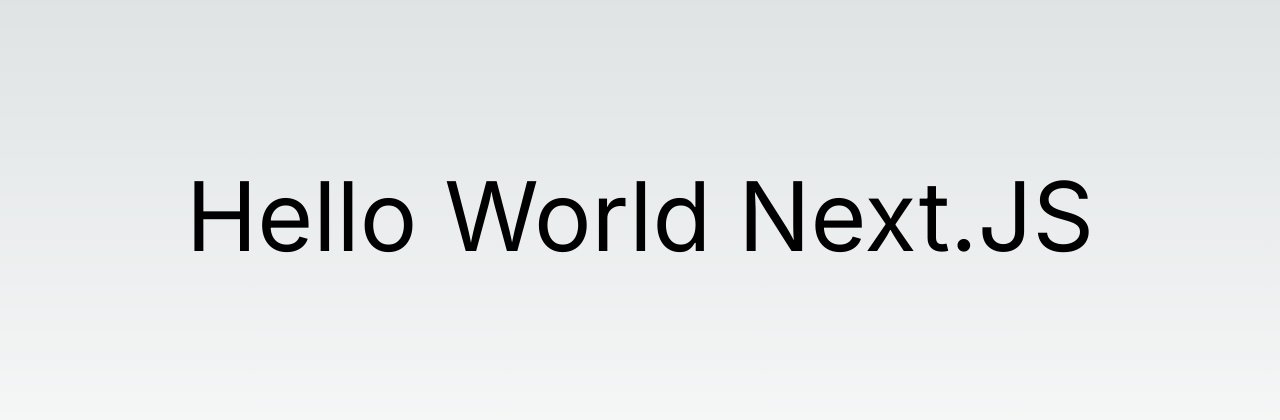
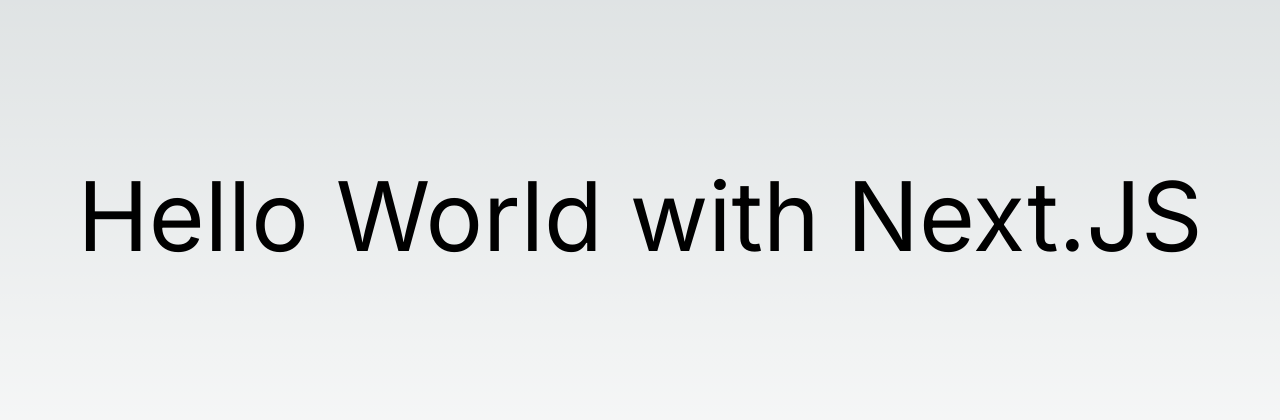
Before and after one commit to ryo1217intern/next-hello, a Next.js app in the folder next-hello/: page / in a window 1280 px wide. Shown: the part 184-604 px from the top of the page. Built offline with nearby package versions, Linux system fonts and the light colour scheme.

Commit message:
READMEの変更

```diff
--- /dev/null
+++ b/next-hello/src/app/components/Hello.tsx
@@ -0,0 +1,11 @@
+    import React from 'react'
+
+    const Hello = () => {
+    return (
+        <div className='h-screen w-screen flex justify-center items-center text-8xl text-bold'>
+            Hello World with Next.JS
+        </div>
+    )
+    }
+
+    export default Hello
--- a/next-hello/src/app/page.tsx
+++ b/next-hello/src/app/page.tsx
@@ -1,11 +1,9 @@
+import Hello from "./components/Hello";
+
 export default function Home() {
   return (
     <main>
-      <div className="h-screen w-screen flex justify-center items-center text-8xl text-bold">
-        <p>
-          Hello World Next.JS
-        </p>
-      </div>
+      <Hello />
     </main>
   );
 };
```
Also changed, not shown: 1 other file (tests, documents, lock files or other folders).
